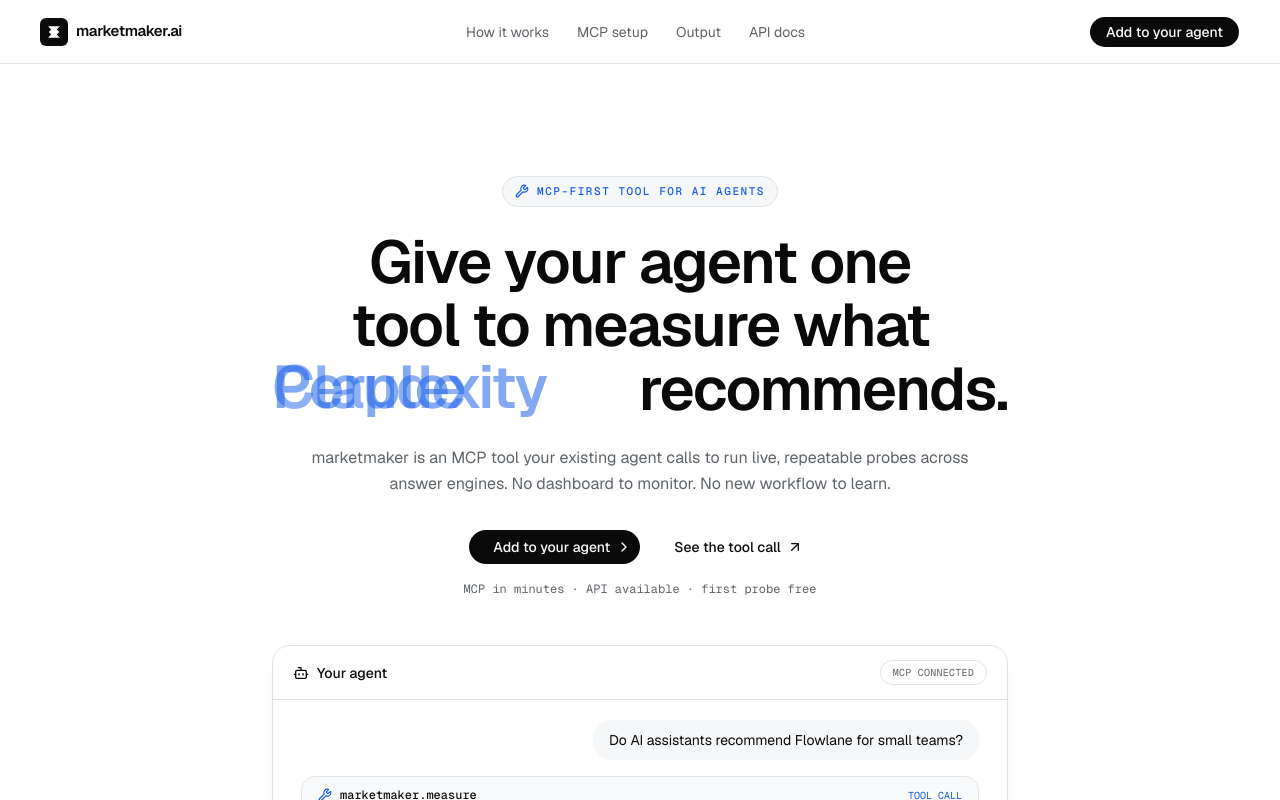
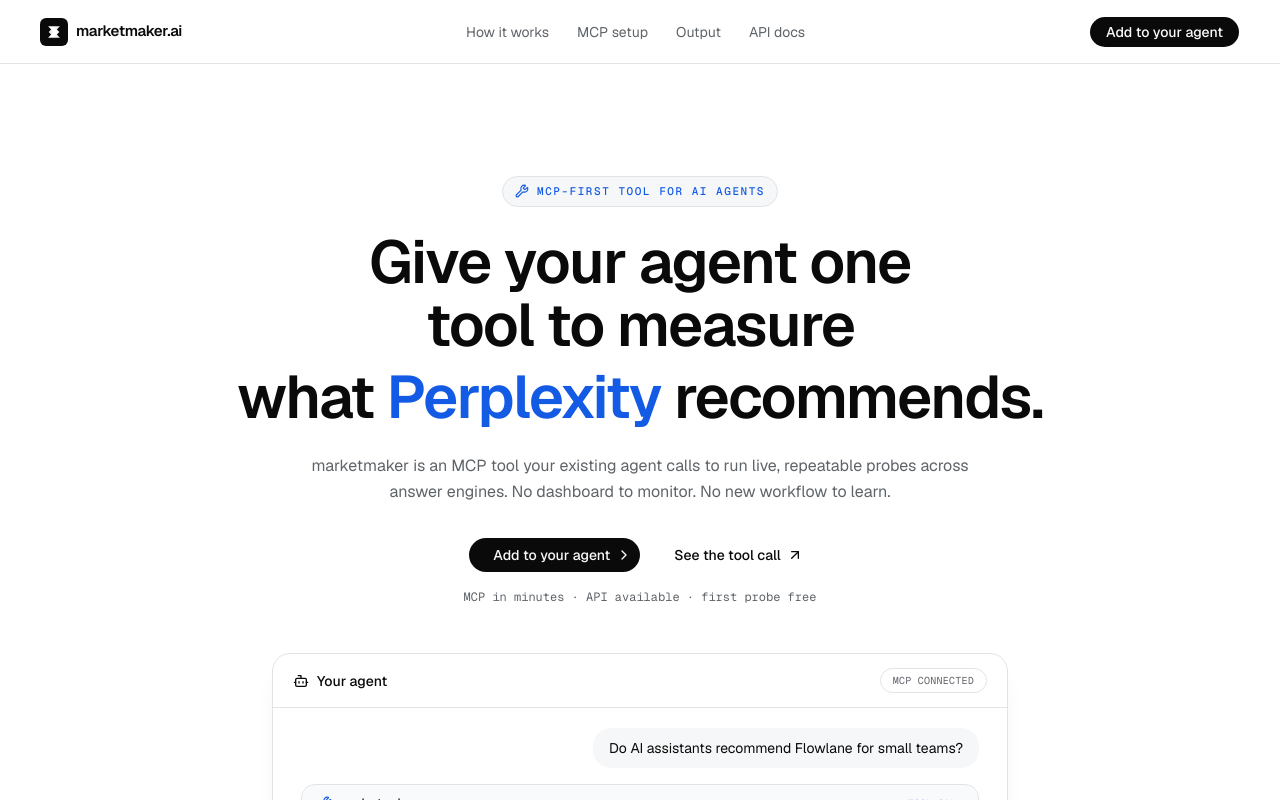
Before and after one commit to tayden-b/aeokit, a Next.js app: page / in a window 1280 px wide. Shown: the top 800 px of the page. Built offline with nearby package versions, Linux system fonts and the light colour scheme.

Commit message:
feat: update hero section to highlight specific engine recommendations
Co-authored-by: tayden-b <196710509+tayden-b@users.noreply.github.com>

```diff
--- a/components/marketmaker/hero-section.tsx
+++ b/components/marketmaker/hero-section.tsx
@@ -32,19 +32,10 @@ export function HeroSection() {
           <Wrench className="size-3.5" aria-hidden="true" /> MCP-FIRST TOOL FOR AI AGENTS
         </p>
         <h1 className="mt-6 text-balance text-4xl font-semibold leading-[1.06] tracking-tight sm:text-6xl">
-          Give your agent one tool to measure what{' '}
-          <span className="relative inline-grid min-w-[5.9em] text-left text-brand" aria-live="polite">
-            {engines.map((name, index) => (
-              <span
-                key={name}
-                className={`col-start-1 row-start-1 transition-all duration-500 ${index === engine ? 'translate-y-0 opacity-100' : '-translate-y-1 opacity-0'}`}
-                aria-hidden={index !== engine}
-              >
-                {name}
-              </span>
-            ))}
+          Give your agent one tool to measure
+          <span className="mt-1 block sm:mt-2">
+            what <span className="text-brand" aria-live="polite">{engines[engine]}</span> recommends.
           </span>
-          {' '}recommends.
         </h1>
         <p className="mx-auto mt-6 max-w-2xl text-pretty text-base leading-relaxed text-muted-foreground">
           marketmaker is an MCP tool your existing agent calls to run live, repeatable probes across answer engines. No dashboard to monitor. No new workflow to learn.
```
